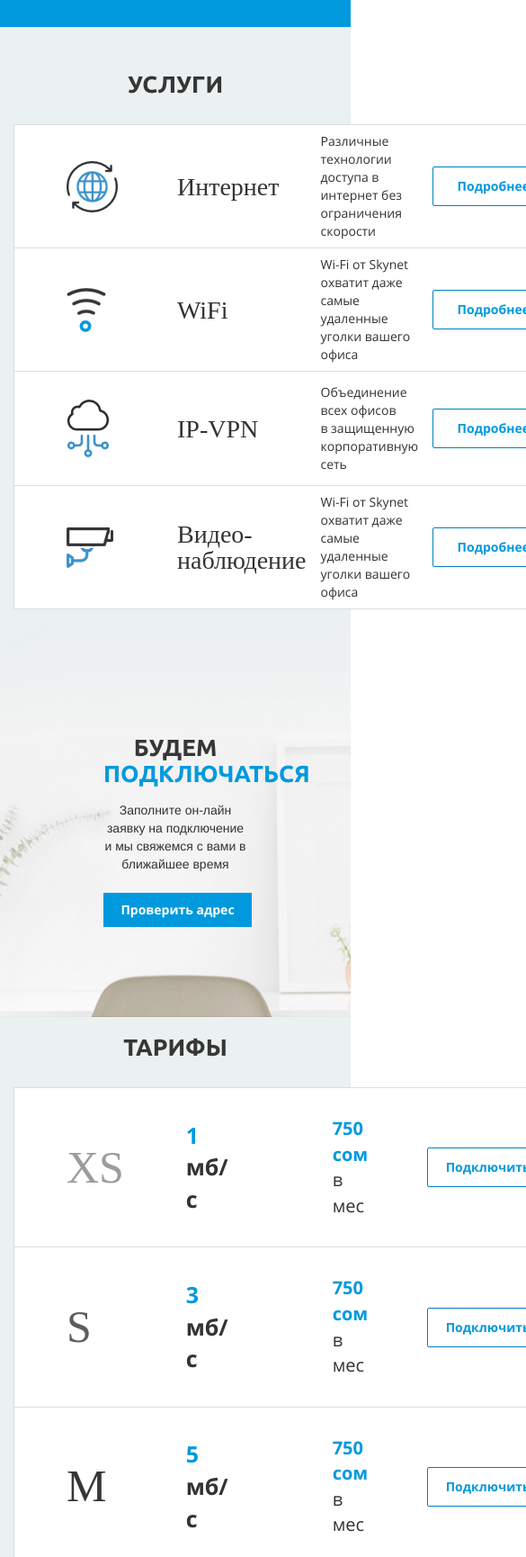
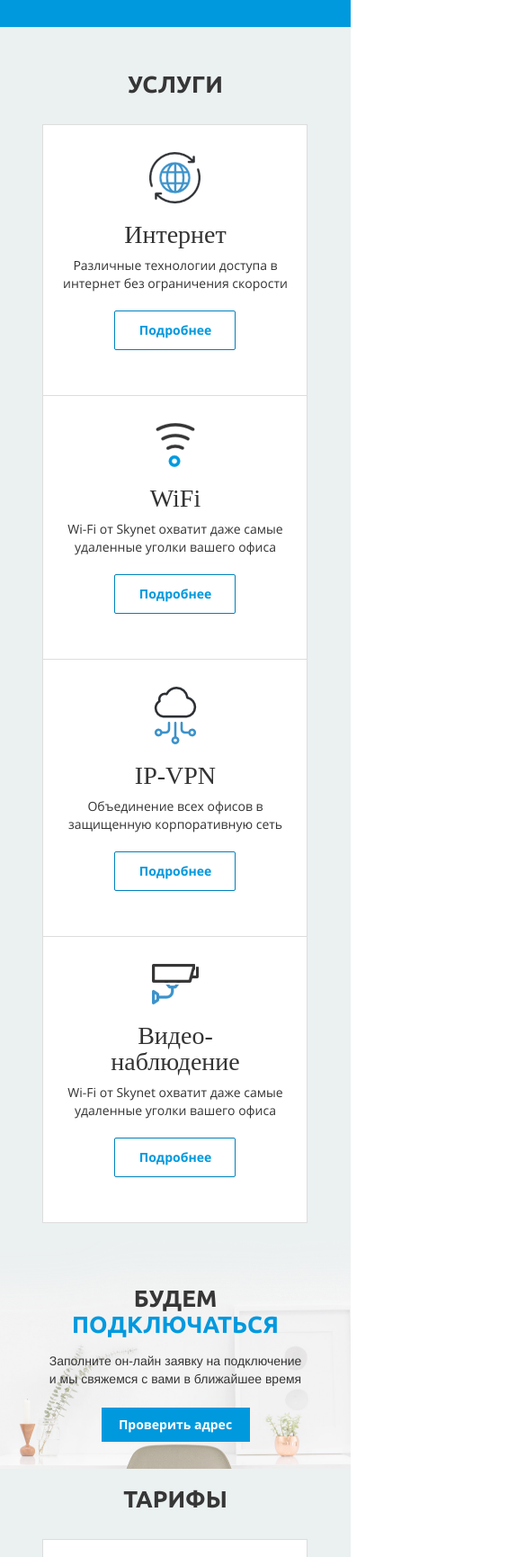
Before and after one commit to an4morph/skynet, a plain HTML site: page index.html in a window 390 px wide. Shown: the part 2380-4110 px from the top of the page at 90% size, 585 px wide, since content can reach past the window. Drawn offline with nearby package versions, Linux system fonts and the light colour scheme; files whose address does not match are found by name; a web font is replaced by a local one.

Commit message:
resp to all

```diff
--- a/index.html
+++ b/index.html
@@ -122,7 +122,7 @@
   <section class="tables">
     <div class="container">
       <div class="row">
-        <div class="col-md-10 col-md-offset-1">
+        <div class="col-md-10 col-md-offset-1 hidden-xs hidden-sm">
           <h2>УСЛУГИ</h2>
           <table class="table">
             <tr>
@@ -159,20 +159,52 @@
             </tr>
           </table>
         </div>
+        <div class="col-xs-10 col-xs-offset-1 hidden-md hidden-lg">
+          <h2>УСЛУГИ</h2>
+          <table class="table">
+            <tr>
+              <td><img src="img/internet/internet.png">
+              <p class="header_tbl">Интернет</p>
+              Различные технологии доступа в интернет без ограничения скорости
+              <button class="more">Подробнее</button>
+              </td>
+            </tr>
+            <tr>
+              <td><img src="img/internet/wifi.png">
+              <p class="header_tbl">WiFi</p>
+                Wi-Fi от Skynet охватит даже самые удаленные уголки вашего офиса
+                <button class="more">Подробнее</button>
+              </td>
+            </tr>
+            <tr>
+              <td>
+              <img src="img/internet/vpn.png">
+              <p class="header_tbl">IP-VPN</p>
+              Объединение всех офисов в защищенную корпоративную сеть
+              <button class="more">Подробнее</button>
+              </td>
+            </tr>
+            <tr>
+              <td><img src="img/internet/video.png">
+              <p class="header_tbl">Видео-<br>наблюдение</p>
+              Wi-Fi от Skynet охватит даже самые удаленные уголки вашего офиса
+              <button class="more">Подробнее</button>
+              </td>
+            </tr>
+          </table>
+        </div>
       </div>
     </div>
   </section>
   <div class="connect">
-    <div class="container">
       <h3>Будем<br><span class="blue-text">подключаться</span></h3>
       <p>Заполните он-лайн заявку на подключение <br>и мы свяжемся с вами в ближайшее время</p>
       <button id="check_address">Проверить адрес</button>
-    </div>
   </div>
   <section class="tables2">
     <div class="container">
       <div class="row">
-        <div class="col-md-10 col-md-offset-1">
+        <div class="col-md-10 col-md-offset-1 hidden-xs hidden-sm">
           <h2>ТАРИФЫ</h2>
           <table class="table">
             <tr>
@@ -217,6 +249,46 @@
             </tr>
           </table>
         </div>
+        <div class="col-xs-10 col-xs-offset-1 hidden-md hidden-lg">
+          <h2>ТАРИФЫ</h2>
+          <table class="table">
+            <tr>
+              <td><p class="size xs">XS</p>
+              <p class="mbs"><span class="blue-text">1</span> мб/с</p>
+              <p class="som"><span class="blue-text">750 сом </span>в мес</p>
+                <button class="more">Подключить</button>
+              </td>
+            </tr>
+            <tr>
+              <td><p class="size s">S</p>
+              <p class="mbs"><span class="blue-text">3</span> мб/с</p>
+              <p class="som"><span class="blue-text">750 сом </span>в мес</p>
+              <button class="more">Подключить</button>
+              </td>
+            </tr>
+            <tr>
+              <td><p class="size m">M</p>
+              <p class="mbs"><span class="blue-text">5</span> мб/с</p>
+              <p class="som"><span class="blue-text">750 сом </span>в мес</p>
+              <button class="more">Подключить</button>
+              </td>
+            </tr>
+            <tr>
+              <td><p class="size l">L</p>
+              <p class="mbs"><span class="blue-text">7</span> мб/с</p>
+              <p class="som"><span class="blue-text">750 сом </span>в мес</p>
+              <button class="more">Подключить</button>
+              </td>
+            </tr>
+             <tr>
+              <td><p class="size xl">XL</p>
+              <p class="mbs"><span class="blue-text">9</span> мб/с</p>
+              <p class="som"><span class="blue-text">750 сом </span>в мес</p>
+              <button class="more">Подключить</button>
+              </td>
+            </tr>
+          </table>
+        </div>
       </div>
     </div>
   </section>
--- a/scss/style.scss
+++ b/scss/style.scss
@@ -200,8 +200,11 @@ header{
 			position: absolute;
 			bottom: 0;
 			right: 20px;
-			@media screen and (max-width: 1170px) {
+			@media screen and (min-width: 768px) and (max-width: 1170px) {
 				width: 40%;
+			}
+			@media screen and (max-width: 767px) {
+				width: 120px;
 			}
 		}
 		h3{
@@ -271,8 +274,19 @@ header{
 		td{
 			font-family: OpenSansReg;
 			font-size: 14px;
+			@media screen and (max-width: 992px) {
+				padding: 20px 50px!important;
+				text-align: center;
+			}
+			@media screen and (max-width: 992px) {
+				padding: 30px 20px!important;
+			}
 			img{
 				margin: 23px 50px;
+				@media screen and (max-width: 992px) {
+					margin: 0;
+					margin-bottom: 20px;
+				}
 			}
 			vertical-align: middle!important;
 			button{
@@ -285,6 +299,10 @@ header{
 				font-family: OpenSansBold;
 				font-size: 14px;
 				margin-right: 40px;
+				@media screen and (max-width: 992px) {
+					margin: 20px auto;
+					display: block;
+				}
 			}
 			button:focus{
 				outline: none;
@@ -311,6 +329,9 @@ header{
 	background-image: url(../img/bgi-connect.png);
 	background-size: cover;
 	background-position: center;
+	@media screen and (max-width: 992px) {
+		padding: 30px;
+	}
 	h3{
 		font-family: UbuntuBold;
 		font-size: 26px;
@@ -354,8 +375,14 @@ header{
 		td{
 			font-family: OpenSansReg;
 			font-size: 14px;
+			@media screen and (max-width: 992px) {
+				text-align: center;
+			}
 			p{
 				margin: 23px 50px;
+				@media screen and (max-width: 992px) {
+					margin: 0;
+				}
 			}
 			vertical-align: middle!important;
 			button{
@@ -368,6 +395,9 @@ header{
 				font-family: OpenSansBold;
 				font-size: 14px;
 				margin-right: 40px;
+				@media screen and (max-width: 992px) {
+					margin: 20px auto;
+				}
 			}
 			button:focus{
 				outline: none;
@@ -388,6 +418,9 @@ header{
 			margin-left: 100px;
 			font-family: OpenSansReg;
 			font-size: 20px;
+			@media screen and (max-width: 992px) {
+				margin: 0;
+			}
 			.blue-text{
 				font-family: OpenSansBold;
 			}
```
Also changed, not shown: css/style.css, 1 other file.
